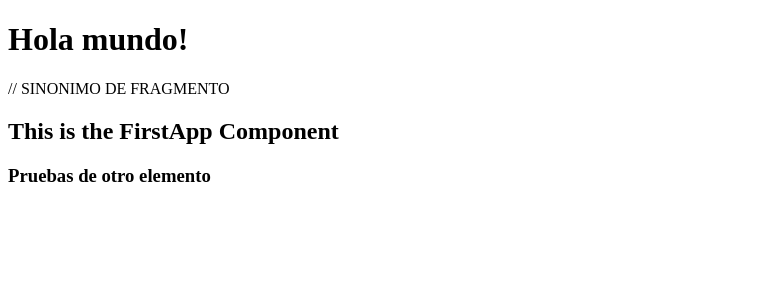
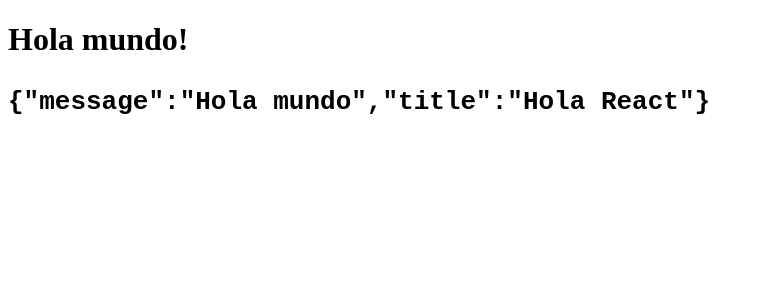
Before and after one commit to MartinFacorro/LearningReact, a React (Vite) app in the folder 03-COUNTER-APP-VITE/counter-app/: page / in a window 1280 px wide. Shown: the top 300 px of the page, without its empty margins (0-763 px from the left). Built offline with nearby package versions, Linux system fonts and the light colour scheme.

Commit message:
Impresión de variables en el HTML

```diff
--- a/03-COUNTER-APP-VITE/counter-app/src/FirstApp.jsx
+++ b/03-COUNTER-APP-VITE/counter-app/src/FirstApp.jsx
@@ -1,30 +1,14 @@
-//Forma 1 Para que haya un elemento padre
-/*export function FirstApp() {
+const newMessage = {
+  message : 'Hola mundo',
+  title : 'Hola React'
+};
+
+export const FirstApp = () => {
   return (
-    <div>
-      <h2>This is the FirstApp Component</h2>
-      <h3>Pruebas de otro elemento</h3>
-    </div>
-  );
+    <>
+    <h1>
+      <code>{ JSON.stringify(newMessage) }</code>
+      </h1>
+    </>
+  )
 }
-
-// Forma dos, se importa el elemento fragment
-
-export function FirstApp() {
-  return (
-    <fragmemt>
-      <h2>This is the FirstApp Component</h2>
-      <h3>Pruebas de otro elemento</h3>
-    </fragmemt>
-  );
-}*/
-
-
-export function FirstApp() {
-  return (
-    <> // SINONIMO DE FRAGMENTO
-      <h2>This is the FirstApp Component</h2>
-      <h3>Pruebas de otro elemento</h3>
-    </>
-  );
-}
```
